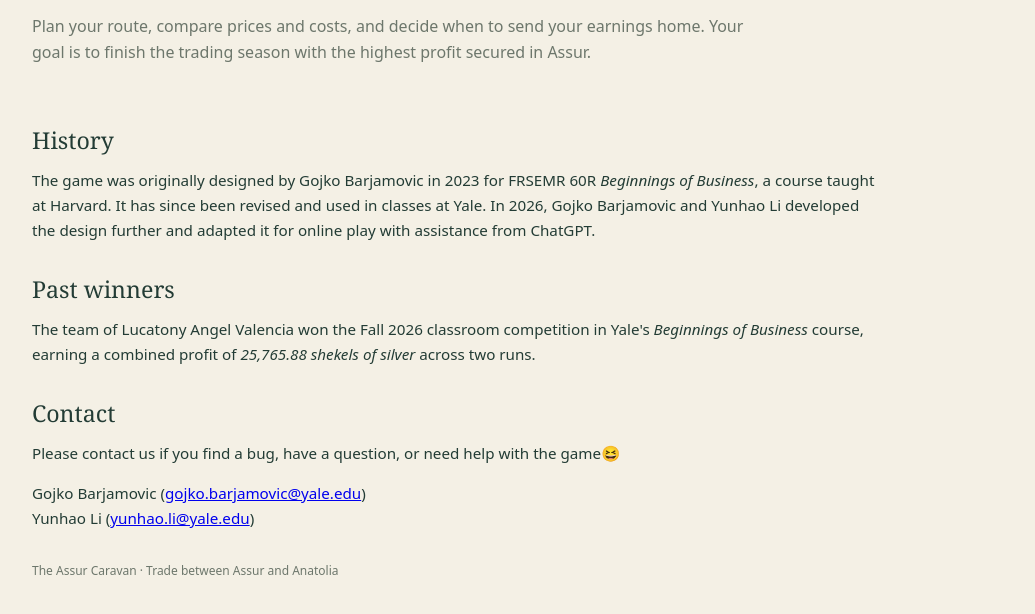
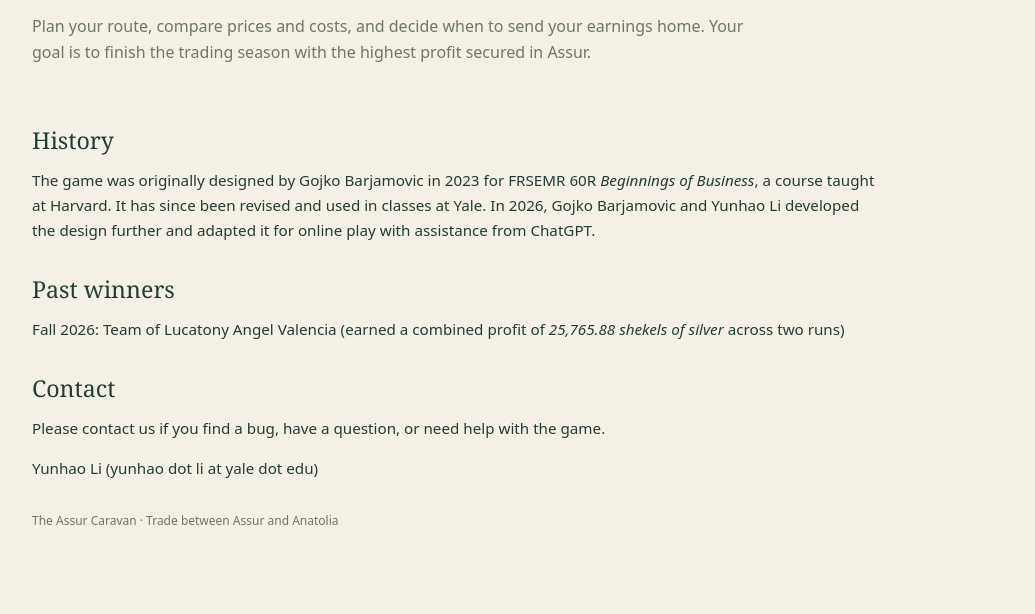
Before and after one commit to old-assyrian-trade-game/old-assyrian-trade-game.github.io, a website: page dist/about.html in a window 1280 px wide. Shown: the part 284-898 px from the top of the page, without its empty margins (122-1157 px from the left). After the commit the page ends 864 px from the top, so only its background shows below. Drawn offline with Linux system fonts and the light colour scheme.

Commit message:
Update about.html

```diff
--- a/dist/about.html
+++ b/dist/about.html
@@ -30,13 +30,13 @@
       <section class="help-section information-details" aria-labelledby="winners-heading">
         <h2 id="winners-heading">Past winners</h2>
         <!-- Replace XXX with the winning team's members. -->
-        <p>The team of Lucatony Angel Valencia won the Fall 2026 classroom competition in Yale's <em>Beginnings of Business</em> course, earning a combined profit of <em>25,765.88 shekels of silver</em> across two runs.</p>
+        <p>Fall 2026: Team of Lucatony Angel Valencia (earned a combined profit of <em>25,765.88 shekels of silver</em> across two runs)</p>
       </section>
       <section class="help-section information-details" aria-labelledby="contact-heading">
         <h2 id="contact-heading">Contact</h2>
-        <p>Please contact us if you find a bug, have a question, or need help with the game😆</p>
+        <p>Please contact us if you find a bug, have a question, or need help with the game.</p>
         <!-- Replace each XXXX with a contact name or address. -->
-        <p>Gojko Barjamovic (<a href="mailto:gojko.barjamovic@yale.edu">gojko.barjamovic@yale.edu</a>)<br>Yunhao Li (<a href="mailto:yunhao.li@yale.edu">yunhao.li@yale.edu</a>)</p>
+        <p>Yunhao Li (yunhao dot li at yale dot edu)</p>
       </section>
     </main>
     <footer class="footer">The Assur Caravan · Trade between Assur and Anatolia</footer>
```
